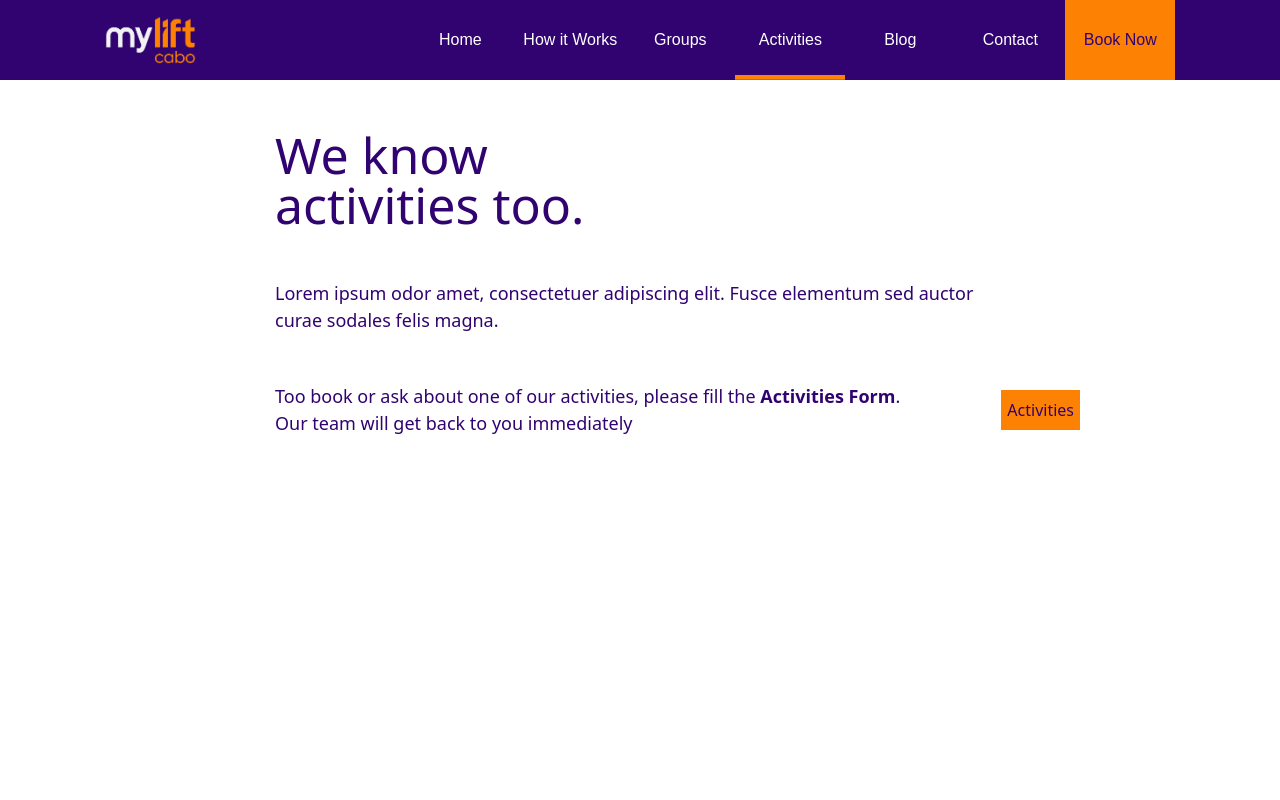
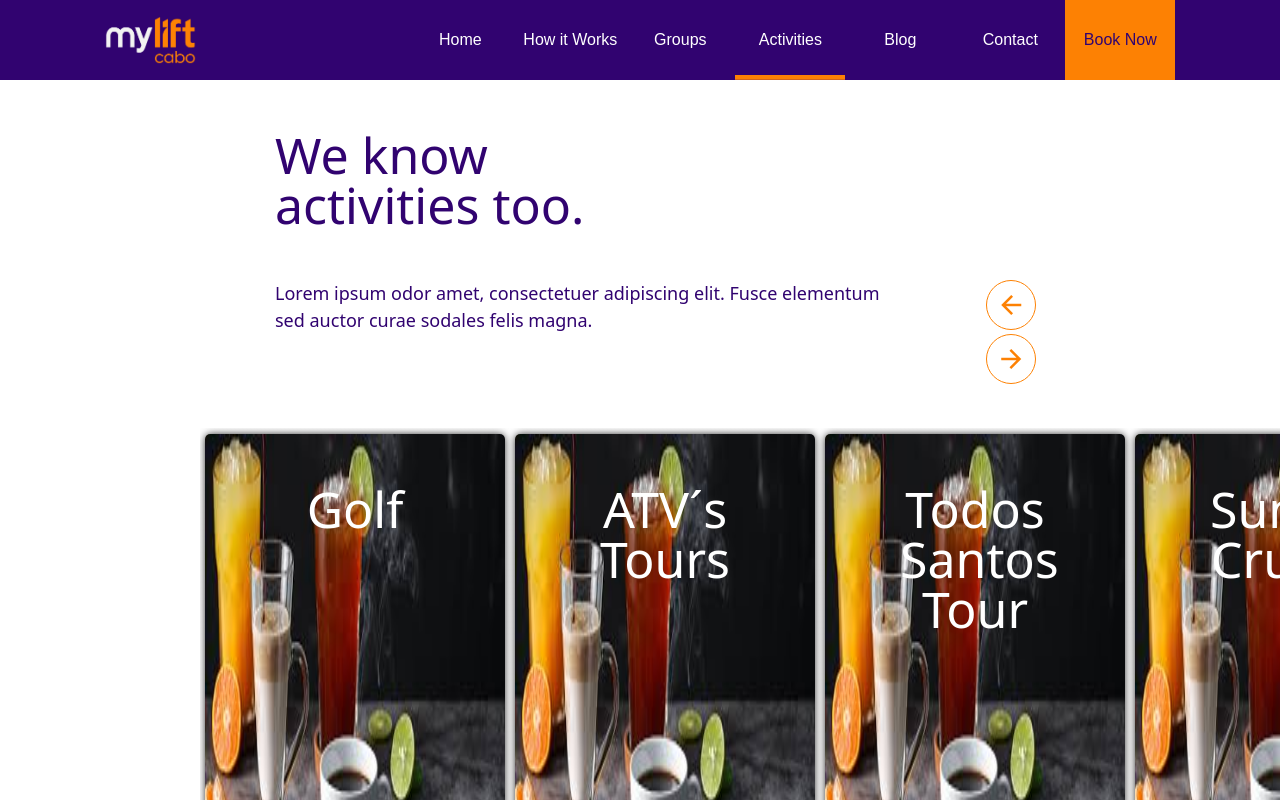
Before and after one commit to jesusalexisvzla/WeLift, an Angular app: page /activities in a window 1280 px wide. Built offline with nearby package versions, Linux system fonts and the light colour scheme; sample sign-in values are in the browser's storage.

Commit message:
finshed activities

```diff
--- a/src/app/components/activities/activities.component.html
+++ b/src/app/components/activities/activities.component.html
@@ -4,11 +4,37 @@
             <div class="section-title">
                 We know activities too.
             </div>
-            <p class="section-text">
-                Lorem ipsum odor amet, consectetuer adipiscing elit. Fusce elementum sed auctor curae sodales felis magna.
-            </p>
+            <div class="d-flex justify-content-between">
+                <p class="section-text">
+                    Lorem ipsum odor amet, consectetuer adipiscing elit. Fusce elementum sed auctor curae sodales felis magna.
+                </p>
+                <div>
+                    <button class="icon-btn-m icon-fw mx-3" (click)="changePicture(false)">
+                        <mat-icon>arrow_back</mat-icon>
+                    </button>
+                    <button class="icon-btn-m icon-fw mx-3" (click)="changePicture(true)">
+                        <mat-icon>arrow_forward</mat-icon>
+                    </button>
+                </div>
+            </div>
+            <div class="pt-50" style="justify-self: center; padding-left: 200px;">
+                <div class="row-container row sm" id="contt" #contt>
+                    <div class="col- text-align-center card-with-text-img p-0" *ngFor="let activity of activities; index as i" style="margin: 0px 5px" [id]="'car' + i">
+                        <div class="align-items-center">
+                            <div class="vehicle-img white-text section-title ">
+                                {{activity.name}}
+                            </div>
+                        </div>
+                        <div class="vehicle-txt">
+                            <div class="pd-m">
+                                <p><b class="purple-text">{{activity.text}}</b></p>
+                            </div>
+                        </div>
+                    </div>
+                </div>
+            </div>
             <div class="btn-container-l pt-50">
-                <div class="section-text">Too book or ask about one of our activities, please fill the <b>Activities Form</b>. Our team will get back to you immediately</div>
+                <div class="section-text">To book or ask about one of our activities, please fill the <b>Activities Form</b>. Our team will get back to you immediately</div>
                 <button class="btn-submit w-auto" style="margin-left: 20px;">Activities</button>
             </div>
         </div>
--- a/src/app/components/activities/activities.component.scss
+++ b/src/app/components/activities/activities.component.scss
@@ -3,3 +3,69 @@
     border: 2px solid #fd8103 !important;
     padding: 5px !important;
 }
+
+.vehicle-img {
+    height: 450px;
+    width: 100%;
+    border-radius: 5px 5px 5px 5px;
+    background-image: url("../../../assets/beverages.jpg");
+    background-size: 100% 450px;
+}
+
+.vehicle-txt {
+    height: 0px;
+    width: 100%;
+    border-radius: 5px 5px 0px 0px;
+    text-align: justify;
+}
+
+.card-with-text-img:hover {
+    .vehicle-img {
+        transition: 1s;
+        height: 250px;
+        border-radius: 5px 5px 0px 0px;
+    }
+
+    .vehicle-txt {
+        transition: 1s;
+        height: 200px;
+    }
+}
+
+
+.card-with-text-img {
+    height: 450px;
+    width: 300px;
+    background-color: white;
+    border-radius: 5px;
+    box-shadow: 0px 0px 8px -1px black;
+}
+
+.sm {
+    width: calc(330px * 3);
+    justify-content: center;
+}
+
+.row-container {
+    width: calc(100vw - 200px);
+    height: 462px;
+    display: flex;
+    flex-direction: column;
+    overflow-y: hidden;
+    overflow-x: auto;
+    background: linear-gradient(to bottom, rgba(255, 255, 255, 0) 0, rgba(255, 255, 255, 0.7) 5%, #fff 100%);
+    -ms-overflow-style: none;  /* Internet Explorer 10+ */
+    scrollbar-width: none;  /* Firefox */
+}
+
+.row-container::-webkit-scrollbar {
+    display: none;  /* Safari and Chrome */
+}
+
+.blur-sm {
+    filter: blur(2px)
+}
+
+.blur-m {
+    filter: blur(3px)
+}
--- a/src/app/components/activities/activities.component.ts
+++ b/src/app/components/activities/activities.component.ts
@@ -1,4 +1,4 @@
-import { Component, OnInit } from '@angular/core';
+import { Component, OnInit, AfterViewInit } from '@angular/core';
 import { FormBuilder, FormControl, Validators } from "@angular/forms";
 
 
@@ -7,7 +7,7 @@ import { FormBuilder, FormControl, Validators } from "@angular/forms";
   templateUrl: './activities.component.html',
   styleUrls: ['./activities.component.scss']
 })
-export class ActivitiesComponent implements OnInit {
+export class ActivitiesComponent implements OnInit, AfterViewInit {
 
   public contactInformationForm = this.fb.group({
     fullName: new FormControl({value: '', disabled: false}, Validators.required),
@@ -38,6 +38,46 @@ export class ActivitiesComponent implements OnInit {
     }
   ]
 
+  activities = [
+    {
+      name: "Golf",
+      text: "Lorem ipsum odor amet, consectetuer adipiscing elit. Fusce elementum sed auctor curae sodales felis magna."
+    },
+    {
+      name: "ATV´s Tours",
+      text: "Lorem ipsum odor amet, consectetuer adipiscing elit. Fusce elementum sed auctor curae sodales felis magna."
+    },
+    {
+      name: "Todos Santos Tour",
+      text: "Lorem ipsum odor amet, consectetuer adipiscing elit. Fusce elementum sed auctor curae sodales felis magna."
+    },
+    {
+      name: "Sunset Cruise",
+      text: "Lorem ipsum odor amet, consectetuer adipiscing elit. Fusce elementum sed auctor curae sodales felis magna."
+    },
+    {
+      name: "Toyota Hiace",
+      text: "Lorem ipsum odor amet, consectetuer adipiscing elit. Fusce elementum sed auctor curae sodales felis magna."
+    },
+    {
+      name: "Toyota Hiace",
+      text: "Lorem ipsum odor amet, consectetuer adipiscing elit. Fusce elementum sed auctor curae sodales felis magna."
+    },
+    {
+      name: "Toyota Hiace",
+      text: "Lorem ipsum odor amet, consectetuer adipiscing elit. Fusce elementum sed auctor curae sodales felis magna."
+    },
+    {
+      name: "Toyota Hiace",
+      text: "Lorem ipsum odor amet, consectetuer adipiscing elit. Fusce elementum sed auctor curae sodales felis magna."
+
+    },
+    {
+      name: "Toyota Hiace",
+      text: "Lorem ipsum odor amet, consectetuer adipiscing elit. Fusce elementum sed auctor curae sodales felis magna."
+    }
+  ]
+
   adultsQty = 0;
   childsQty = 0;
 
@@ -46,10 +86,29 @@ export class ActivitiesComponent implements OnInit {
   ) { }
 
   ngOnInit(): void {
+
+  }
+
+  ngAfterViewInit() {
+    var element = document.getElementById("car" + 4)
+    var element2 = document.getElementById("car" + 5)
+    element.classList.add('blur-sm')
+    element2.classList.add('blur-m')
+  }
+
+  changePicture(plus) {
+    plus ? document.getElementById('contt').scrollLeft += 310 : document.getElementById('contt').scrollLeft -= 310;
+    var skips = document.getElementById('contt').scrollLeft / 310;
+    var element = document.getElementById("car" + (4 + Math.ceil(skips)))
+    var element2 = document.getElementById("car" + (5 + Math.ceil(skips)))
+
+    document.getElementsByClassName('blur-sm')[0]?.classList.remove('blur-sm')
+    document.getElementsByClassName('blur-m')[0]?.classList.remove('blur-m')
+    element.classList.add('blur-sm')
+    element2.classList.add('blur-m')
   }
 
   performRequest(){
-
   }
 
 }
--- a/src/app/components/groups/groups.component.html
+++ b/src/app/components/groups/groups.component.html
@@ -1,5 +1,5 @@
 <div class="component-container scroll-container">
-    <!-- Book your transfer -->
+    <!-- Shuttles for groups -->
     <div class="section purple-text p-0">
         <div class="section-title">
             Shuttles for groups.
@@ -23,7 +23,7 @@
         </div>
     </div>
 
-    <!-- Book your transfer -->
+    <!-- Vehicles for all needs -->
     <div class="section-xl section-purple neg-margin white-text">
         <div class="section-title">
             Vehicles for all needs
@@ -53,7 +53,7 @@
         </div>
     </div>
 
-    <!-- Book your transfer -->
+    <!-- Start your Group reservation -->
     <div class="section purple-text p-0">
         <div class="section-title w-100">
             Start your Group Reservation
--- a/src/app/components/home/home.component.ts
+++ b/src/app/components/home/home.component.ts
@@ -144,6 +144,9 @@ export class HomeComponent implements OnInit {
     public router: Router,
   ) { }
 
+  ngOnInit(): void {
+  }
+
   changeRB(id, property) {
     if (this[property]) {
       var element = document.getElementById(id);
@@ -160,15 +163,10 @@ export class HomeComponent implements OnInit {
     this[property] = !this[property];
   }
 
-  ngOnInit(): void {
-  }
-
   changePicture() {
-
   }
 
   performRequest() {
-
   }
 
 }
--- a/src/styles.scss
+++ b/src/styles.scss
@@ -9,6 +9,11 @@ body {
 @keyframes fadeIn {
     0% { opacity: 0; }
     100% { opacity: 1; }
+}
+
+@keyframes slideIn {
+    0% { height: .5; }
+    100% { height: 1; }
 }
 
 // @font-face {
@@ -85,6 +90,10 @@ body {
 /***************PADDING CLASSES START**************/
 .pt-xxl {
     padding-top: 100px !important;
+}
+
+.pd-m {
+    padding: 40px;
 }
 
 .pd-50 {
@@ -234,7 +243,8 @@ mat-progress-spinner{
 .component-container {
     padding: 0px 200px;
     height: 100%;
-    overflow: auto;
+    overflow-y: auto;
+    overflow-x: hidden;
 }
 
 .tab-container {
```
